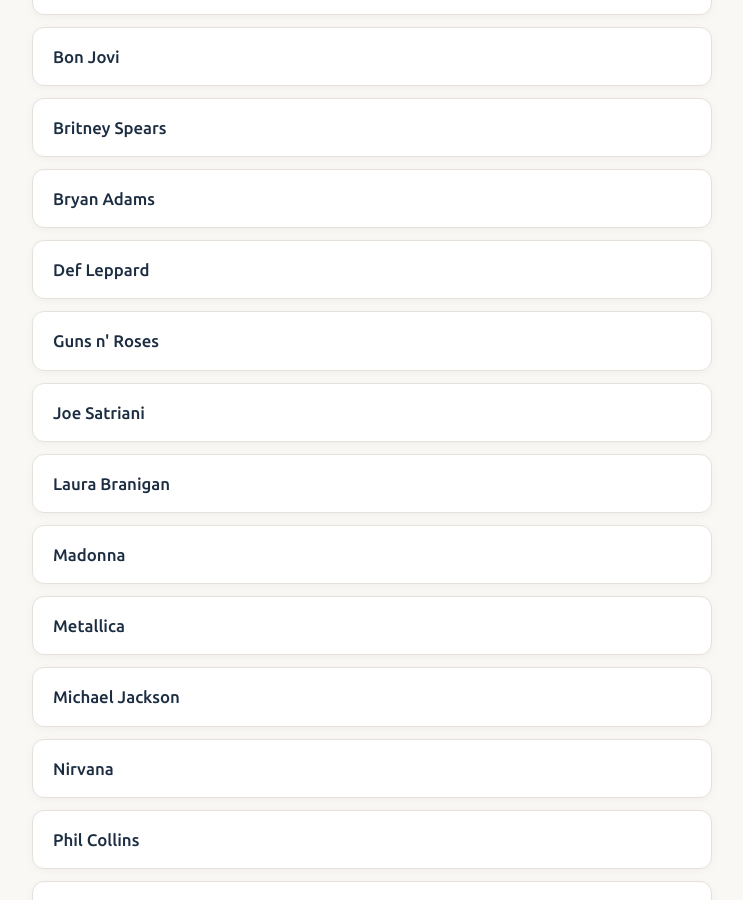
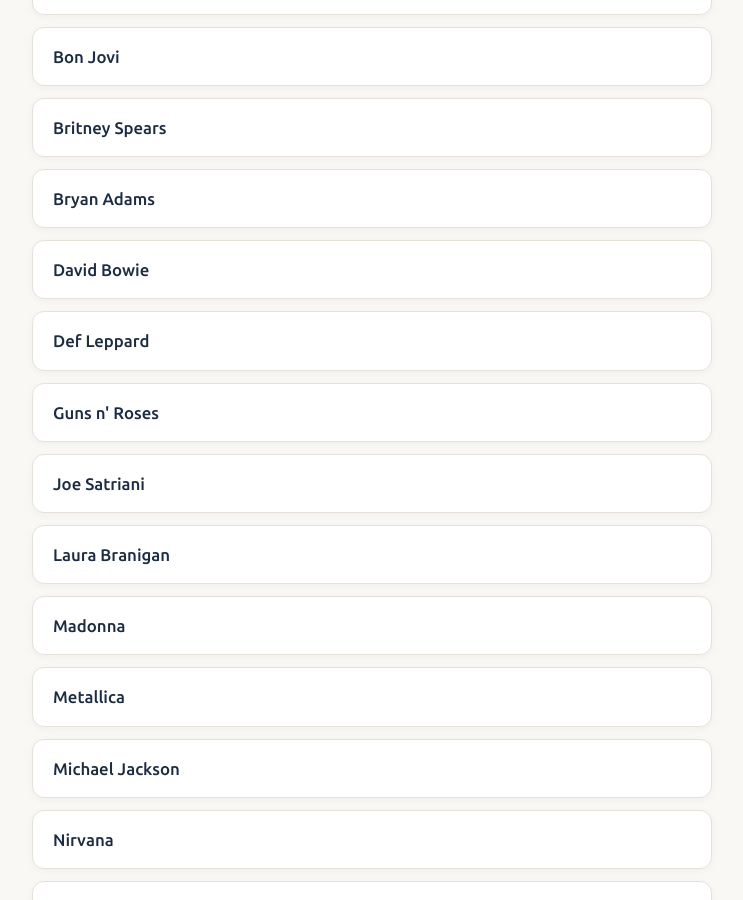
Before and after one commit to joaquim-capitao/musica, a Jekyll site: the page artistas/index.html, which Jekyll copies as it is, in a window 1280 px wide and 900 px high, scrolled down 649 px. Shown: the whole window, without its empty margins (268-1011 px from the left). Built offline with Jekyll 4.4.1, drawn with Linux system fonts in a browser that asks for light colours.

Commit message:
Add David Bowie to the list of artists

```diff
--- a/artistas/index.html
+++ b/artistas/index.html
@@ -244,6 +244,7 @@
       <li><a href="https://joaquim-capitao.github.io/musica/artistas/bon-jovi"><span class="title">Bon Jovi</span></a></li>
       <li><a href="https://joaquim-capitao.github.io/musica/artistas/britney-spears"><span class="title">Britney Spears</span></a></li>
       <li><a href="https://joaquim-capitao.github.io/musica/artistas/bryan-adams"><span class="title">Bryan Adams</span></a></li>
+      <li><a href="https://joaquim-capitao.github.io/musica/artistas/david-bowie"><span class="title">David Bowie</span></a></li>
       <li><a href="https://joaquim-capitao.github.io/musica/artistas/def-leppard"><span class="title">Def Leppard</span></a></li>
 	  <li><a href="https://joaquim-capitao.github.io/musica/artistas/guns-and-roses"><span class="title">Guns n' Roses</span></a></li>
       <li><a href="https://joaquim-capitao.github.io/musica/artistas/joe-satriani"><span class="title">Joe Satriani</span></a></li>
```
